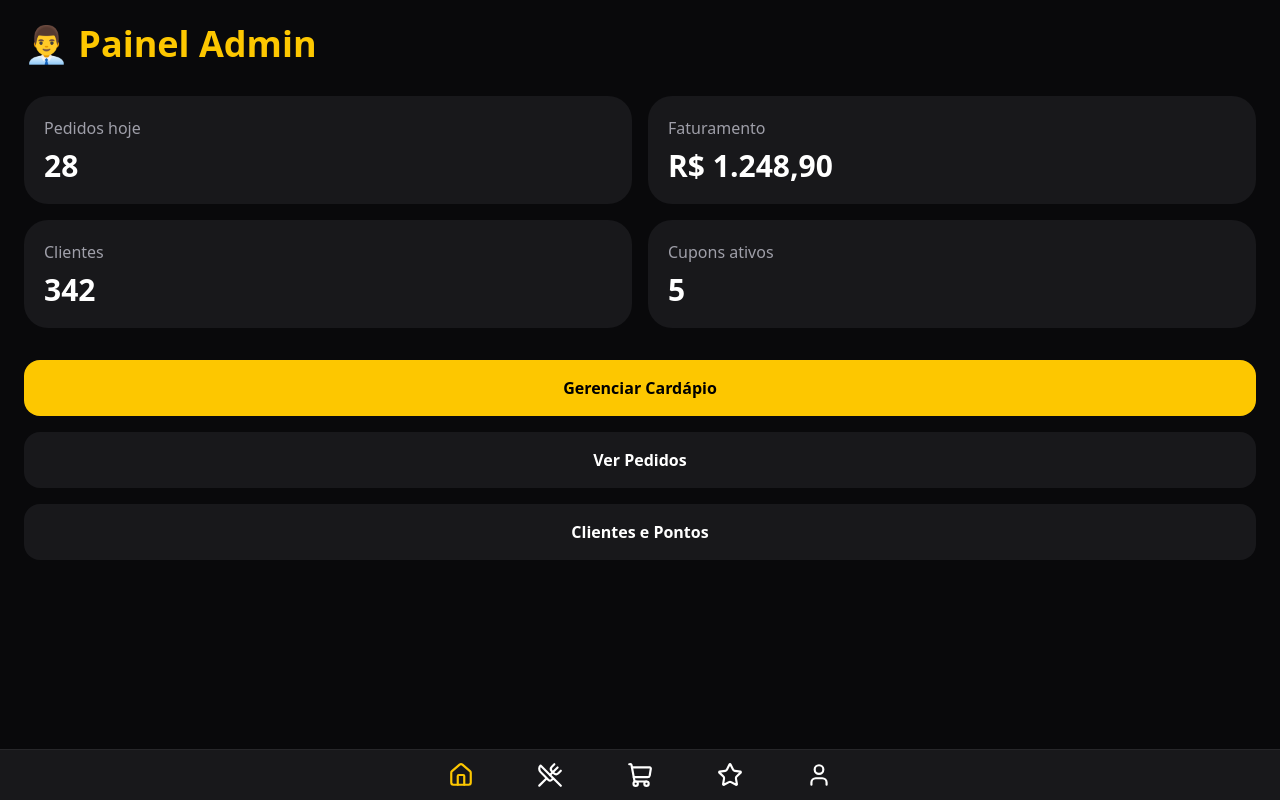
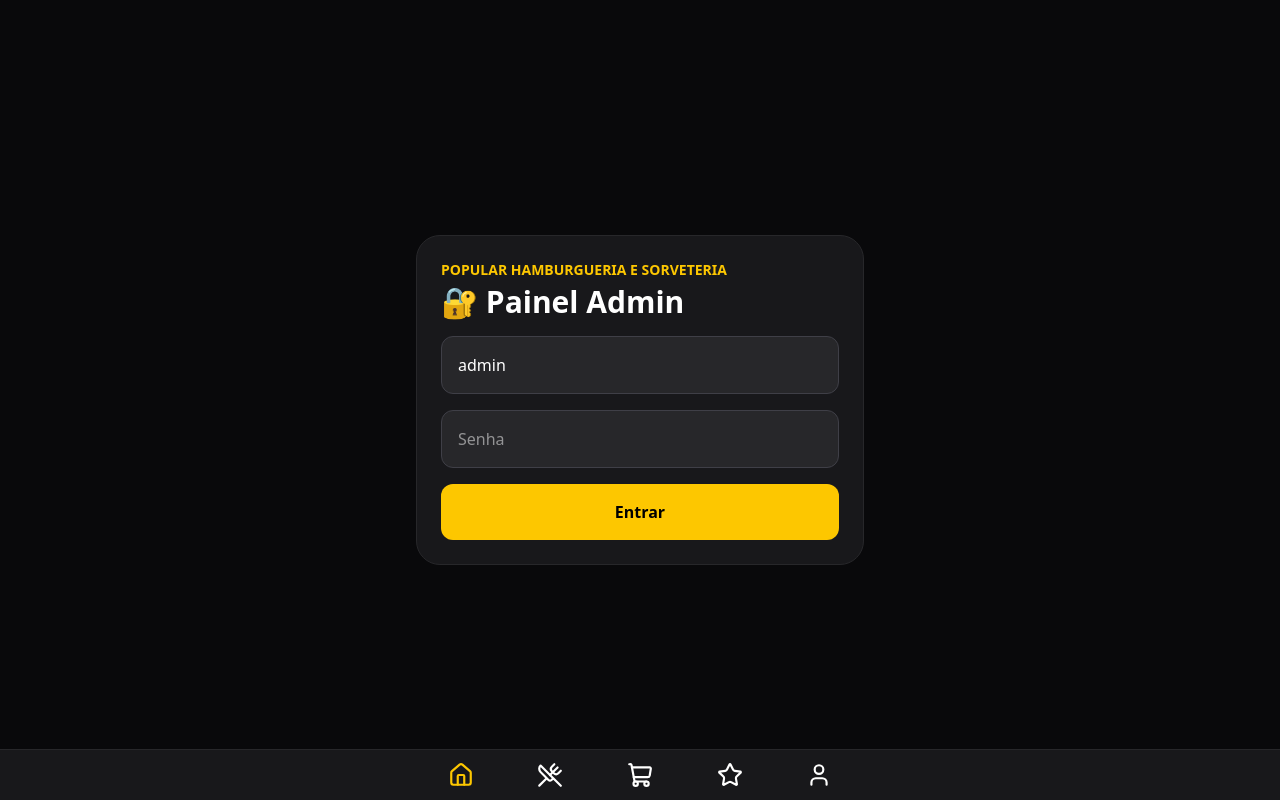
Before and after one commit to UniversalKnowledgeEcosystem/popular-app, a Next.js app: page /admin in a window 1280 px wide. Built offline with nearby package versions, Linux system fonts and the light colour scheme.

Commit message:
Cria painel admin para gerenciar selos de fidelidade

```diff
--- a/app/admin/page.tsx
+++ b/app/admin/page.tsx
@@ -1,38 +1,67 @@
-const cards = [
-  { titulo: "Pedidos hoje", valor: "28" },
-  { titulo: "Faturamento", valor: "R$ 1.248,90" },
-  { titulo: "Clientes", valor: "342" },
-  { titulo: "Cupons ativos", valor: "5" },
-];
+"use client";
+
+import { useState } from "react";
+
+type Cliente = { id:number; nome:string; telefone:string; pontos:number; total_pedidos:number; total_gasto:number };
 
 export default function Admin() {
+  const [token, setToken] = useState("");
+  const [usuario, setUsuario] = useState("admin");
+  const [senha, setSenha] = useState("");
+  const [telefone, setTelefone] = useState("");
+  const [cliente, setCliente] = useState<Cliente | null>(null);
+  const [msg, setMsg] = useState("");
+  const [loading, setLoading] = useState(false);
+
+  async function chamar(body: Record<string, unknown>, auth = true) {
+    setLoading(true); setMsg("");
+    try {
+      const r = await fetch("/api/admin", { method:"POST", headers:{ "Content-Type":"application/json", ...(auth ? { Authorization:`Bearer ${token}` } : {}) }, body:JSON.stringify(body) });
+      const data = await r.json();
+      if (!r.ok) throw new Error(data.error || "Erro");
+      return data;
+    } catch(e) { setMsg(e instanceof Error ? e.message : "Erro inesperado"); return null; }
+    finally { setLoading(false); }
+  }
+
+  async function login(e: React.FormEvent) {
+    e.preventDefault();
+    const data = await chamar({ action:"login", usuario, senha }, false);
+    if (data?.token) { setToken(data.token); setSenha(""); setMsg("Login realizado com sucesso."); }
+  }
+
+  async function acao(action: "buscar"|"adicionar"|"remover") {
+    const data = await chamar({ action, telefone });
+    if (data?.cliente) { setCliente(data.cliente); setMsg(action === "buscar" ? "Cliente encontrado." : action === "adicionar" ? "Selo adicionado com sucesso." : "Selo removido com sucesso."); }
+  }
+
+  if (!token) return (
+    <main className="min-h-screen bg-zinc-950 text-white flex items-center justify-center p-6">
+      <form onSubmit={login} className="w-full max-w-md bg-zinc-900 border border-zinc-800 rounded-3xl p-6 space-y-4">
+        <div><p className="text-yellow-400 font-bold text-sm">POPULAR HAMBURGUERIA E SORVETERIA</p><h1 className="text-3xl font-black mt-1">🔐 Painel Admin</h1></div>
+        <input value={usuario} onChange={e=>setUsuario(e.target.value)} placeholder="Usuário" autoComplete="username" className="w-full bg-zinc-800 border border-zinc-700 rounded-xl p-4 outline-none focus:border-yellow-400" />
+        <input value={senha} onChange={e=>setSenha(e.target.value)} type="password" placeholder="Senha" autoComplete="current-password" className="w-full bg-zinc-800 border border-zinc-700 rounded-xl p-4 outline-none focus:border-yellow-400" />
+        <button disabled={loading} className="w-full bg-yellow-400 text-black py-4 rounded-xl font-black disabled:opacity-60">{loading ? "Entrando..." : "Entrar"}</button>
+        {msg && <p className="text-sm text-center text-zinc-300">{msg}</p>}
+      </form>
+    </main>
+  );
+
   return (
     <main className="min-h-screen bg-zinc-950 text-white p-6 pb-24">
-      <h1 className="text-4xl font-black text-yellow-400">
-        👨‍💼 Painel Admin
-      </h1>
-
-      <div className="grid grid-cols-2 gap-4 mt-8">
-        {cards.map((card) => (
-          <div key={card.titulo} className="bg-zinc-900 rounded-3xl p-5">
-            <p className="text-zinc-400">{card.titulo}</p>
-            <h2 className="text-3xl font-black mt-2">{card.valor}</h2>
-          </div>
-        ))}
-      </div>
-
-      <div className="mt-8 space-y-4">
-        <button className="w-full bg-yellow-400 text-black py-4 rounded-2xl font-black">
-          Gerenciar Cardápio
-        </button>
-
-        <button className="w-full bg-zinc-900 py-4 rounded-2xl font-bold">
-          Ver Pedidos
-        </button>
-
-        <button className="w-full bg-zinc-900 py-4 rounded-2xl font-bold">
-          Clientes e Pontos
-        </button>
+      <div className="max-w-xl mx-auto">
+        <div className="flex justify-between items-start gap-4"><div><p className="text-yellow-400 font-bold text-sm">POPULAR HAMBURGUERIA E SORVETERIA</p><h1 className="text-3xl font-black">👨‍💼 Fidelidade</h1></div><button onClick={()=>{setToken("");setCliente(null);}} className="text-sm bg-zinc-800 px-4 py-2 rounded-xl">Sair</button></div>
+        <section className="bg-zinc-900 border border-zinc-800 rounded-3xl p-5 mt-7">
+          <label className="font-bold">WhatsApp do cliente</label>
+          <div className="flex gap-2 mt-3"><input value={telefone} onChange={e=>setTelefone(e.target.value)} inputMode="tel" placeholder="38999999999" className="min-w-0 flex-1 bg-zinc-800 border border-zinc-700 rounded-xl p-4 outline-none focus:border-yellow-400"/><button disabled={loading} onClick={()=>acao("buscar")} className="bg-yellow-400 text-black px-5 rounded-xl font-black">Buscar</button></div>
+        </section>
+        {cliente && <section className="bg-zinc-900 border border-zinc-800 rounded-3xl p-6 mt-4">
+          <p className="text-zinc-400 text-sm">Cliente</p><h2 className="text-2xl font-black">{cliente.nome || "Cliente"}</h2><p className="text-zinc-400">{cliente.telefone}</p>
+          <div className="bg-yellow-400 text-black rounded-2xl p-5 mt-5 text-center"><p className="font-bold">SELOS</p><p className="text-5xl font-black">{cliente.pontos}/10</p></div>
+          <div className="grid grid-cols-2 gap-3 mt-4"><button disabled={loading} onClick={()=>acao("adicionar")} className="bg-yellow-400 text-black py-4 rounded-xl font-black">+ Adicionar selo</button><button disabled={loading || cliente.pontos<=0} onClick={()=>acao("remover")} className="bg-zinc-800 py-4 rounded-xl font-bold disabled:opacity-40">− Remover selo</button></div>
+          <div className="grid grid-cols-2 gap-3 mt-3 text-center"><div className="bg-zinc-800 rounded-xl p-3"><p className="text-zinc-400 text-xs">Pedidos</p><b>{cliente.total_pedidos}</b></div><div className="bg-zinc-800 rounded-xl p-3"><p className="text-zinc-400 text-xs">Total gasto</p><b>R$ {Number(cliente.total_gasto||0).toFixed(2).replace(".",",")}</b></div></div>
+        </section>}
+        {msg && <p className="mt-4 text-center text-sm text-zinc-300">{msg}</p>}
       </div>
     </main>
   );
```
